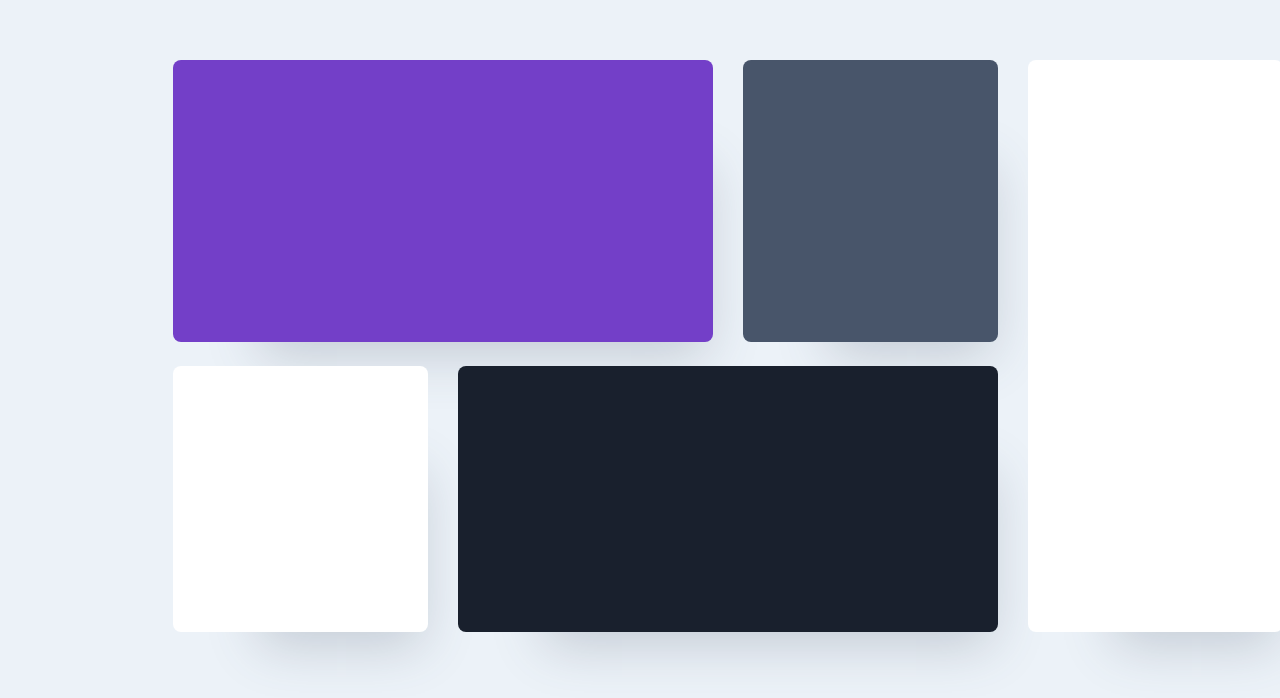
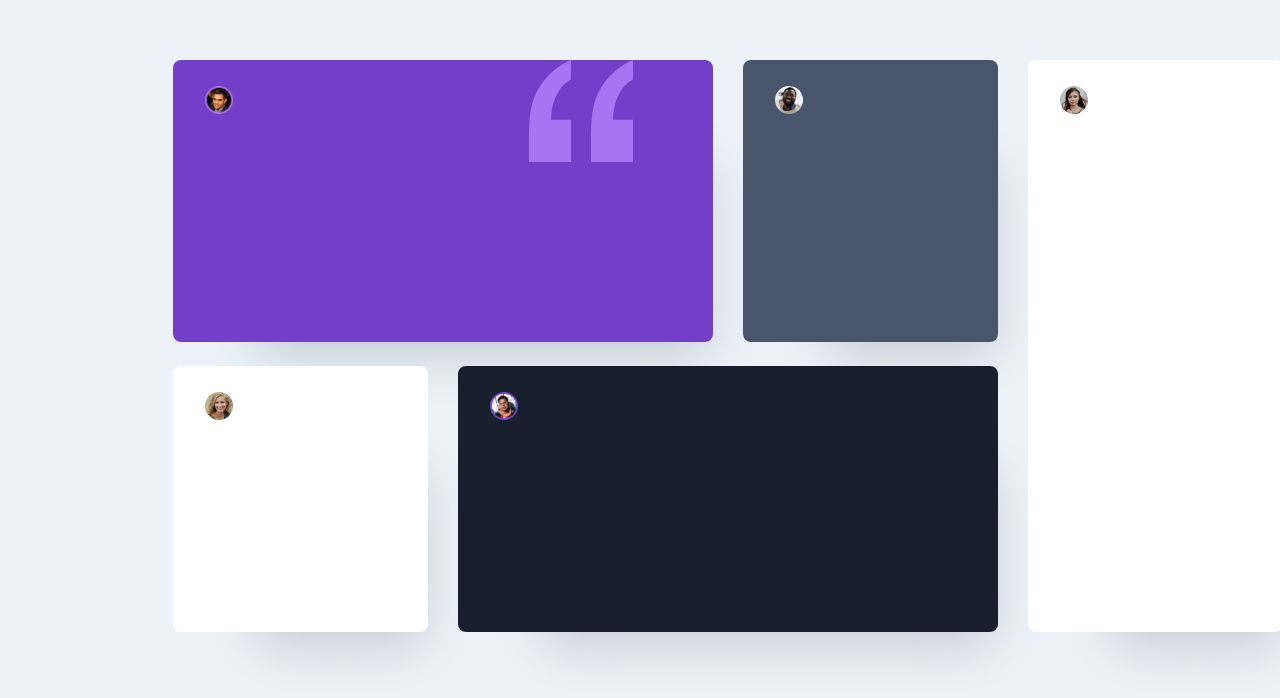
Before and after one commit to TheChitoSklp/practica-05, a plain HTML site: page index.html in a window 1280 px wide. Shown: the part 112-810 px from the top of the page. Drawn offline with Linux system fonts and the light colour scheme.

Commit message:
foto de perfil

```diff
--- a/index.html
+++ b/index.html
@@ -1,19 +1,35 @@
 <!DOCTYPE html>
 <html lang="en">
-<head>
-    <meta charset="UTF-8">
-    <meta http-equiv="X-UA-Compatible" content="IE=edge">
-    <meta name="viewport" content="width=device-width, initial-scale=1.0">
+  <head>
+    <meta charset="UTF-8" />
+    <meta http-equiv="X-UA-Compatible" content="IE=edge" />
+    <meta name="viewport" content="width=device-width, initial-scale=1.0" />
     <title>Document</title>
-    <link rel="stylesheet" href="./styles.css">
-</head>
-<body>
+    <link rel="stylesheet" href="./styles.css" />
+  </head>
+  <body>
     <section>
-        <article class="card-1"></article>
-        <article class="card-2"></article>
-        <article class="card-3"></article>
-        <article class="card-4"></article>
-        <article class="card-5"></article>
+      <article class="card-1">
+        <img class="comillas" src="./img/“.png" alt="comillas">
+        <img class="fotoPerfil" src="./img/1.png" alt="fotoPerfil">
+        <span></span>
+        <span></span>
+        <p></p>
+        <p></p>
+      </article>
+      <article class="card-2">
+        <img class="fotoPerfil" src="./img/2.png" alt="fotoPerfil">
+      </article>
+      <article class="card-3">
+        <img class="fotoPerfil" src="./img/3.png" alt="fotoPerfil">
+      </article>
+      <article class="card-4">
+
+        <img class="fotoPerfil" src="./img/4.png" alt="fotoPerfil">
+      </article>
+      <article class="card-5">
+        <img class="fotoPerfil" src="./img/5.png" alt="fotoPerfil">
+      </article>
     </section>
-</body>
+  </body>
 </html>
--- a/styles.css
+++ b/styles.css
@@ -4,6 +4,13 @@ body {
   height: 900px;
 
   background: #ecf2f8;
+}
+.fotoPerfil {
+  position: absolute;
+  width: 28px;
+  height: 28px;
+  left: 32px;
+  top: 26px;
 }
 .card-1 {
   position: absolute;
@@ -16,6 +23,11 @@ body {
   box-shadow: 40px 60px 50px -47px rgba(72, 85, 106, 0.247378);
 
   border-radius: 8px;
+}
+.card-1 .comillas {
+  position: absolute;
+  left: 356px;
+  background: #733fc8;
 }
 .card-2 {
   position: absolute;
```
Also changed, not shown: img/1.png (added), img/2.png (added), img/3.png (added), img/4.png (added), img/5.png (added), img/terry.png (added), img/“.png (added).
